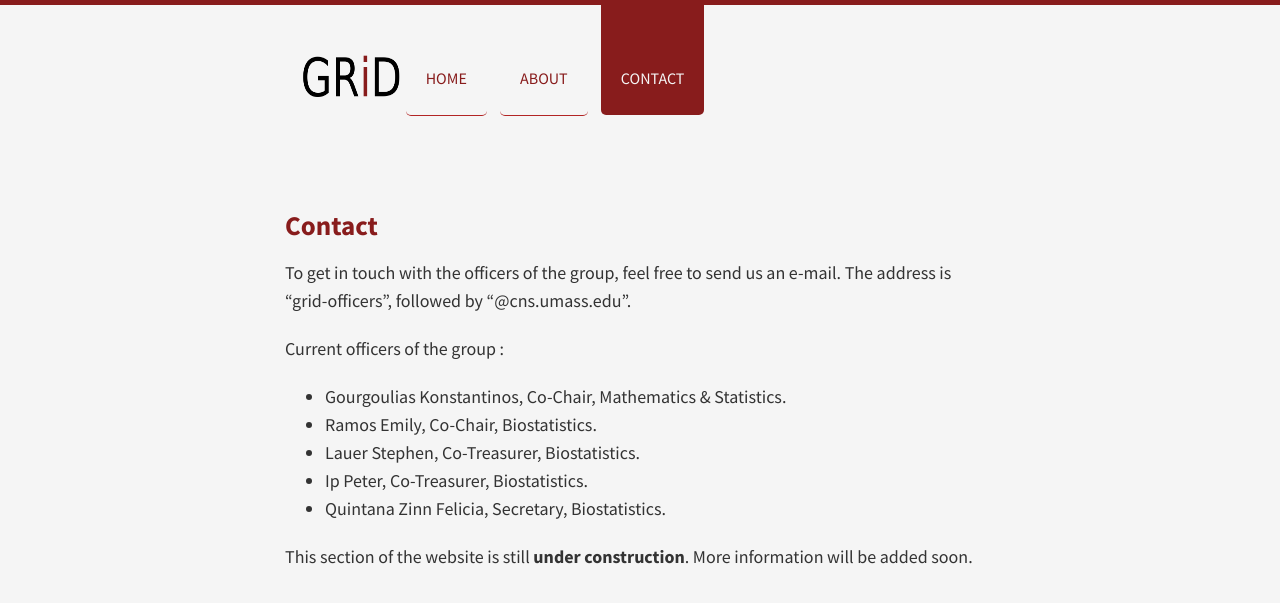
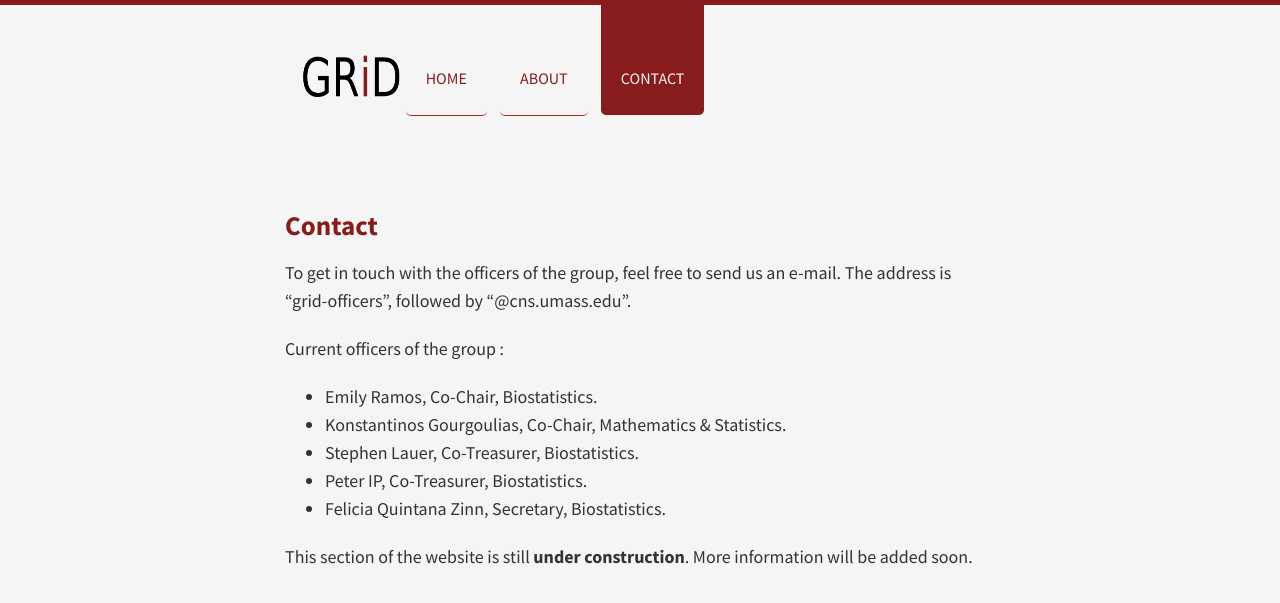
Before and after one commit to gridclub/gridclub.github.io, a Jekyll site: the page built from contact/index.md, in a window 1280 px wide. Shown: the top 603 px of the page. Built offline with Jekyll 4.4.1, drawn with Linux system fonts in a browser that asks for light colours; nearby versions of some CDN libraries.

Commit message:
Fixed names

```diff
--- a/contact/index.md
+++ b/contact/index.md
@@ -7,10 +7,10 @@ To get in touch with the officers of the group, feel free to send us an e-mail.
 
 Current officers of the group :
 
-* Gourgoulias Konstantinos, Co-Chair, Mathematics & Statistics.
-* Ramos Emily, Co-Chair, Biostatistics.
-* Lauer Stephen, Co-Treasurer, Biostatistics.
-* Ip Peter, Co-Treasurer, Biostatistics.
-* Quintana Zinn Felicia, Secretary, Biostatistics.
+* Emily Ramos, Co-Chair, Biostatistics.
+* Konstantinos Gourgoulias, Co-Chair, Mathematics & Statistics.
+* Stephen Lauer, Co-Treasurer, Biostatistics.
+* Peter IP, Co-Treasurer, Biostatistics.
+* Felicia Quintana Zinn, Secretary, Biostatistics.
 
 This section of the website is still **under construction**. More information will be added soon.
```
